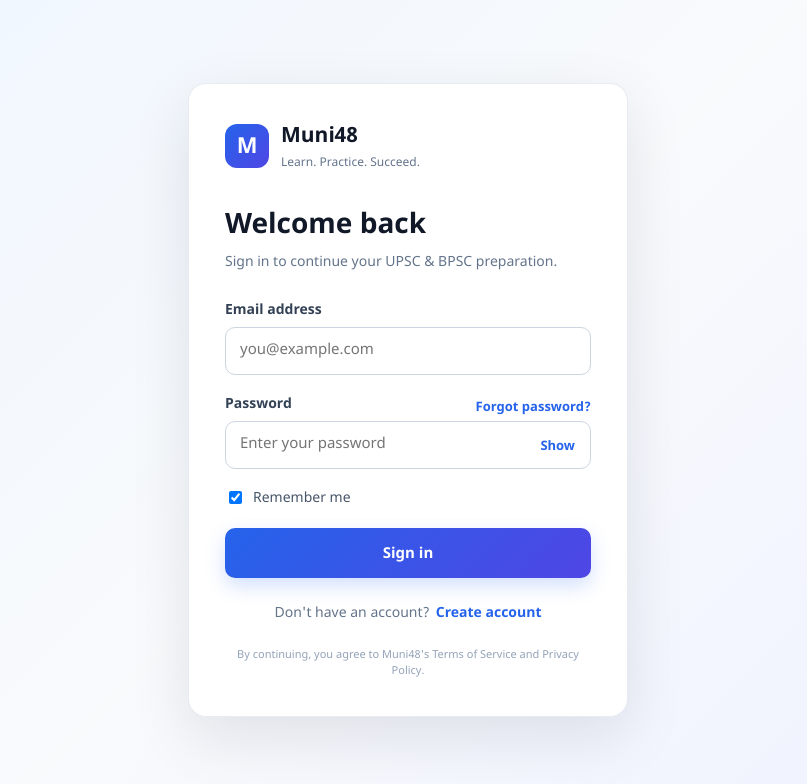
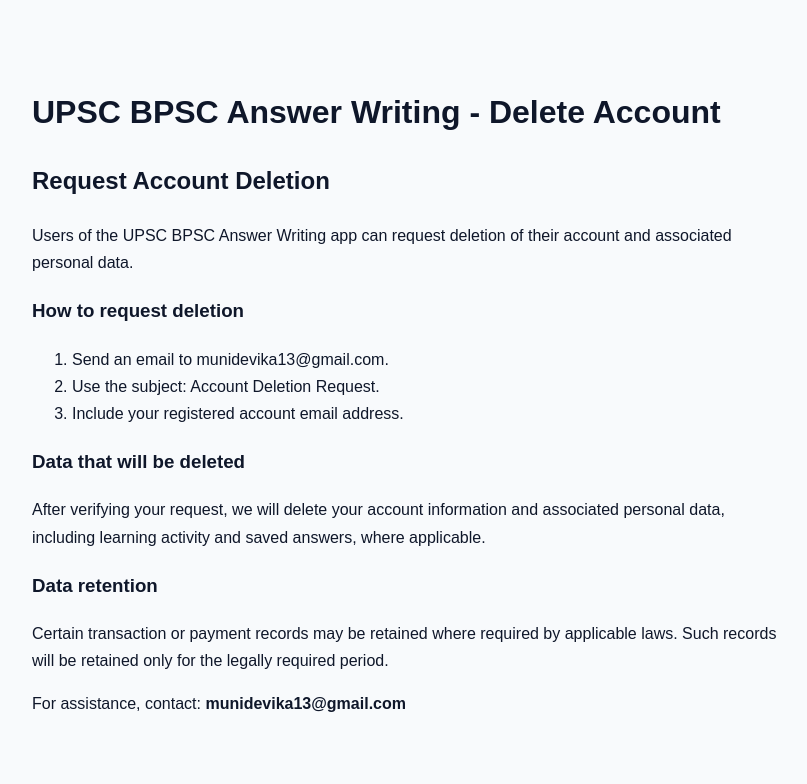
Before and after one commit to munikabir2-collab/upsc-bpsc, a React (Vite) app in the folder frontend/: page /delete-account in a window 1280 px wide. Before the commit this address led to /login. Shown: the top 784 px of the page, without its empty margins (232-1039 px from the left). Built offline with nearby package versions, Linux system fonts and the light colour scheme; no server answers.

Commit message:
Add public account deletion page

```diff
--- a/frontend/src/App.jsx
+++ b/frontend/src/App.jsx
@@ -6,6 +6,7 @@ import {
 } from "react-router-dom";
 
 import PrivacyPolicy from "./pages/PrivacyPolicy";
+import DeleteAccount from "./pages/DeleteAccount";
 import Login from "./pages/Login";
 import Signup from "./pages/Signup";
 
@@ -25,7 +26,11 @@ function App() {
                     path="/privacy-policy"
                     element={<PrivacyPolicy />}
                 />
-
+                {/* Delete Account - Public Page */}
+               <Route
+                    path="/delete-account"
+                    element={<DeleteAccount />}
+               />
                 {/* Default */}
                 <Route
                     path="/"
--- /dev/null
+++ b/frontend/src/pages/DeleteAccount.jsx
@@ -0,0 +1,50 @@
+
+function DeleteAccount() {
+    return (
+        <div style={{
+            maxWidth: "800px",
+            margin: "40px auto",
+            padding: "24px",
+            fontFamily: "Arial, sans-serif",
+            lineHeight: "1.7"
+        }}>
+            <h1>UPSC BPSC Answer Writing - Delete Account</h1>
+
+            <h2>Request Account Deletion</h2>
+
+            <p>
+                Users of the UPSC BPSC Answer Writing app can request
+                deletion of their account and associated personal data.
+            </p>
+
+            <h3>How to request deletion</h3>
+
+            <ol>
+                <li>Send an email to munidevika13@gmail.com.</li>
+                <li>Use the subject: Account Deletion Request.</li>
+                <li>Include your registered account email address.</li>
+            </ol>
+
+            <h3>Data that will be deleted</h3>
+            <p>
+                After verifying your request, we will delete your account
+                information and associated personal data, including
+                learning activity and saved answers, where applicable.
+            </p>
+
+            <h3>Data retention</h3>
+            <p>
+                Certain transaction or payment records may be retained
+                where required by applicable laws. Such records will be
+                retained only for the legally required period.
+            </p>
+
+            <p>
+                For assistance, contact:
+                <strong> munidevika13@gmail.com</strong>
+            </p>
+        </div>
+    );
+}
+
+export default DeleteAccount;
```
